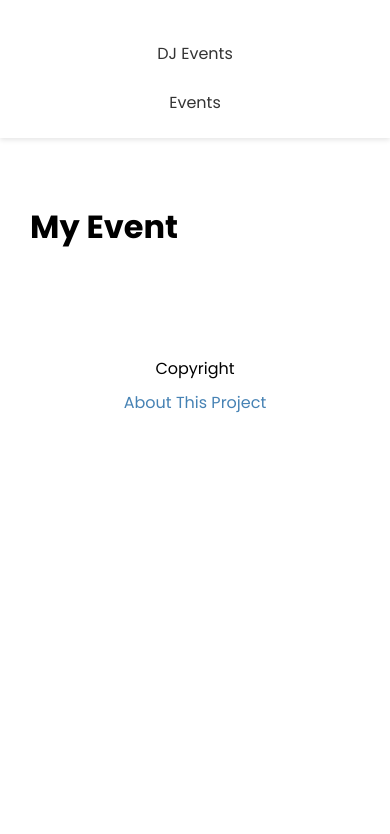
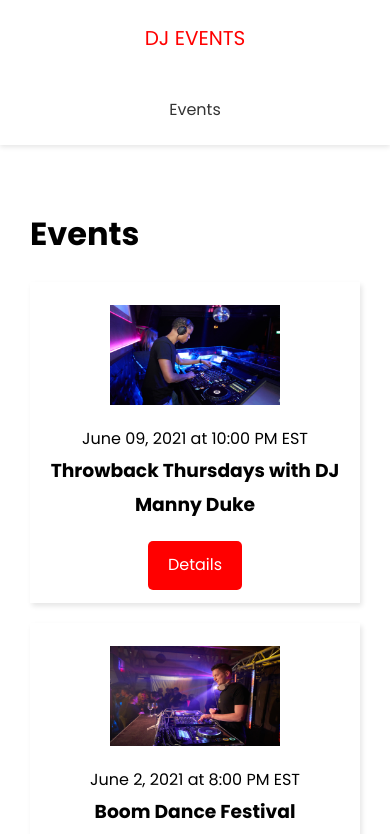
Before and after one commit to davimdantas/Nextjs-Dev-to-Deployment--udemy, a Next.js app: page /events in a window 390 px wide. Shown: the top 834 px of the page. Built offline with nearby package versions, Linux system fonts and the light colour scheme; no server answers.

Commit message:
16 - Displaying events

```diff
--- /dev/null
+++ b/components/EventItem.js
@@ -0,0 +1,30 @@
+import styles from '@/styles/EventItem.module.css'
+import Image from 'next/image'
+import Link from 'next/link'
+
+export default function EventItem({ image, name, date, time, slug }) {
+	return (
+		<div className={styles.event}>
+			<div className={styles.img}>
+				<Image
+					src={image ? image : '/images/event-default.png'}
+					width={170}
+					height={100}
+				/>
+			</div>
+			<div className={styles.info}>
+				<span>
+					{date} at {time}
+				</span>
+				<h3>{name}</h3>
+			</div>
+			<div className={styles.link}>
+				<Link href={`/events/${slug}`}>
+					<a href='' className='btn'>
+						Details
+					</a>
+				</Link>
+			</div>
+		</div>
+	)
+}
--- a/components/Header.js
+++ b/components/Header.js
@@ -4,15 +4,16 @@
 export default function Header() {
 	return (
 		<header className={styles.header}>
-            <div className={styles.logo}></div>
+			<div className={styles.logo}>
 				<Link href='/'>
 					<a>DJ Events</a>
 				</Link>
+			</div>
 			<nav>
 				<ul>
 					<li>
-                        <Link href="/events">
-                            <a >Events</a>
+						<Link href='/events'>
+							<a>Events</a>
 						</Link>
 					</li>
 				</ul>
--- a/pages/events/index.js
+++ b/pages/events/index.js
@@ -1,9 +1,35 @@
-import Layout from "@/components/Layout";
+import EventItem from '@/components/EventItem'
+import Layout from '@/components/Layout'
+import { API_URL } from '@/config/index'
 
-export default function EventsPage() {
-    return (
-        <Layout>
-            <h1>My Event</h1>
-        </Layout>
-    )
+export default function EventsPage({ events }) {
+	return (
+		<Layout>
+			<h1>Events</h1>
+			{events.length === 0 && <h3>No events to show</h3>}
+
+			{events.map((evt) => (
+				<EventItem key={evt.id} {...evt} />
+			))}
+		</Layout>
+	)
 }
+
+// export async function getServerSideProps() {
+// 	const res = await fetch(`${API_URL}/api/events`)
+// 	const events = await res.json()
+
+// 	return {
+// 		props: { events },
+// 	}
+// }
+
+export async function getStaticProps() {
+	const res = await fetch(`${API_URL}/api/events`)
+	const events = await res.json()
+
+	return {
+		props: { events },
+		revalidate: 1,
+	}
+}
--- /dev/null
+++ b/styles/EventItem.module.css
@@ -0,0 +1,28 @@
+.event {
+	display: flex;
+	justify-content: space-between;
+	align-items: center;
+	margin: 20px 0;
+	padding: 13px;
+	box-shadow: 2px 3px 5px rgba(0, 0, 0, 0.1);
+}
+
+.img {
+	flex: 1;
+	margin: 10px;
+}
+
+.info {
+	flex: 2;
+}
+
+@media (max-width: 600px) {
+	.event {
+		flex-direction: column;
+		text-align: center;
+	}
+
+	.info {
+		margin-bottom: 20px;
+	}
+}
```
Also changed, not shown: pages/index.js (+15 -2 lines). Lines whose indentation alone changed are shown as unchanged.
